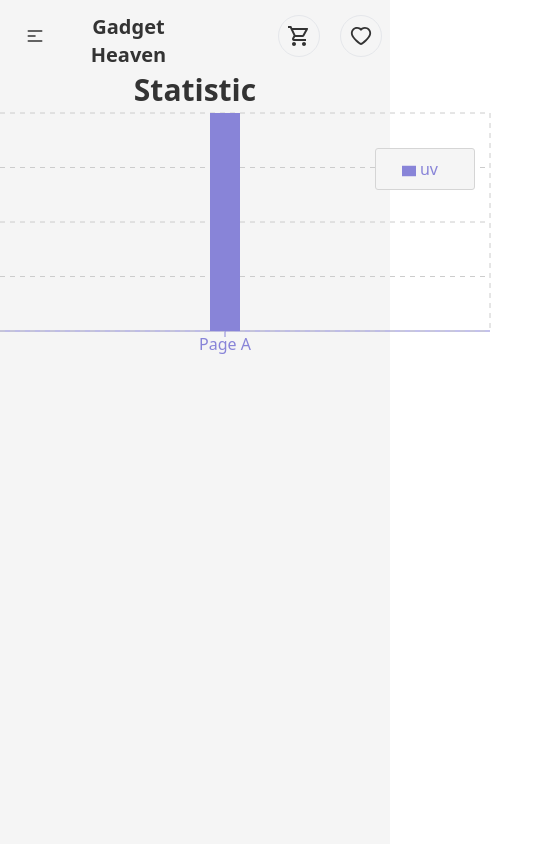
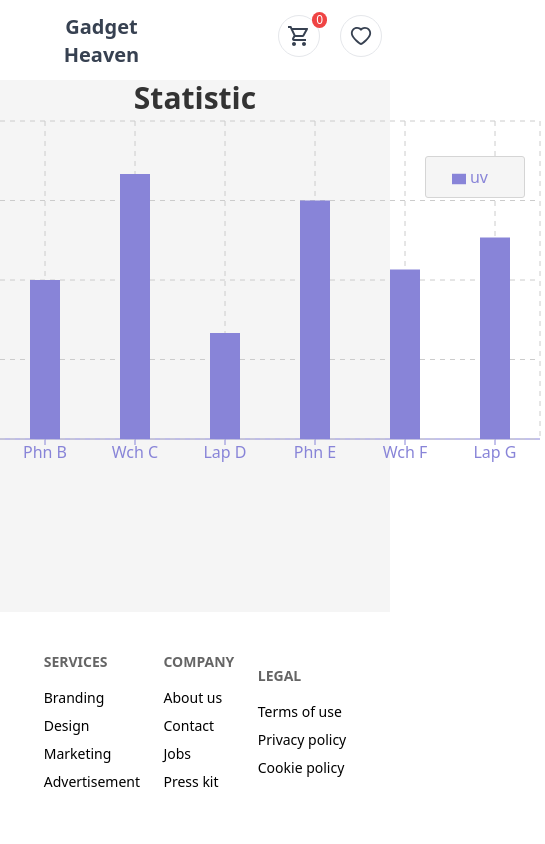
Before and after one commit to programming-hero-web-course-4/b10a8-gadget-heaven-MizanurRahman5, a React (Vite) app: page /statistic in a window 390 px wide. Shown: the top 844 px of the page, 545 px wide, since content can reach past the window. Built offline with nearby package versions, Linux system fonts and the light colour scheme.

Commit message:
statistic component done

```diff
--- a/src/Layouts/MainLayout.jsx
+++ b/src/Layouts/MainLayout.jsx
@@ -12,7 +12,7 @@ const MainLayout = () => {
             {/* navbar */}
             <Navbar></Navbar>
             {/* dynamic */}
-            <div className='min-h-screen'>
+            <div className='min-h-[500px]'>
                 <Outlet/>
             </div>
             {/* footer */}
--- a/src/Pages/Dashboard.jsx
+++ b/src/Pages/Dashboard.jsx
@@ -7,7 +7,7 @@ const Dashboard = () => {
 
     return (
         <div>
-            <div className='bg-purple-700 py-2 flex text-white flex-col items-center justify-center gap-2'>
+            <div className='bg-purple-700 py-2 mt-20 flex text-white flex-col items-center justify-center gap-2'>
                 <h1 className='text-3xl font-bold'>Dashboard</h1>
                 <p className='max-w-[750px] text-center'>
                     Explore the latest gadgets that will take your experience to the next level. From smart devices to the coolest accessories, we have it all!
--- a/src/Pages/Home.jsx
+++ b/src/Pages/Home.jsx
@@ -10,7 +10,7 @@ const Home = () => {
   return (
     <div>
       <Banner/>
-      <div className="md:w-[1280px] mx-auto flex mt-[500px]">
+      <div className="md:w-[1280px] mx-auto md:flex mt-[400px]">
         <CategoryBtn category={category}/>
         <ProductsCard/>
         <Outlet></Outlet>
--- a/src/Pages/Statistic.jsx
+++ b/src/Pages/Statistic.jsx
@@ -1,12 +1,22 @@
 import React from 'react';
 import { BarChart, Bar, XAxis, YAxis, Tooltip, Legend, CartesianGrid } from 'recharts';
-const data = [{name: 'Page A', uv: 400, pv: 2400, amt: 2400}];
+const data = [
+    { name: 'Lap A', uv: 400, pv: 2400, amt: 2400 },
+    { name: 'Phn B', uv: 300, pv: 2200, amt: 2100 },
+    { name: 'Wch C', uv: 500, pv: 2600, amt: 2800 },
+    { name: 'Lap D', uv: 200, pv: 2000, amt: 1900 },
+    { name: 'Phn E', uv: 450, pv: 2700, amt: 2600 },
+    { name: 'Wch F', uv: 320, pv: 2300, amt: 2400 },
+    { name: 'Lap G', uv: 380, pv: 2500, amt: 2500 }
+  ];
+
+
 
 const Statistic = () => {
     return (
-        <div className='flex flex-col items-center justify-center'>
+        <div className='flex mt-20 flex-col items-center justify-center'>
             <h1 className='text-3xl font-bold'>Statistic</h1>
-            <BarChart width={600} height={300} data={data}>
+            <BarChart width={700} height={400} data={data}>
     <XAxis dataKey="name" stroke="#8884d8" />
     <YAxis />
     <Tooltip wrapperStyle={{ width: 100, backgroundColor: '#ccc' }} />
@@ -14,7 +24,7 @@ const Statistic = () => {
     <CartesianGrid stroke="#ccc" strokeDasharray="5 5" />
     <Bar dataKey="uv" fill="#8884d8" barSize={30} />
   </BarChart>
-        </div>
+</div>
     );
 };
 
--- a/src/component/Banner.jsx
+++ b/src/component/Banner.jsx
@@ -5,8 +5,8 @@ import { Link } from "react-router-dom";
 const Banner = () => {
   return (
     <div>
-        <div className="hero  w-11/12 mx-auto rounded-3xl md:pb-64 bg-[#9538E2]">
-      <div className="hero-content text-center relative">
+        <div className="hero mt-2 w-11/12 mx-auto rounded-3xl md:pb-64 bg-[#9538E2]">
+      <div className="hero-content text-center relative pt-20">
         <div className="max-w-[1120px] text-white">
           <h1 className="text-5xl font-bold">
             Upgrade Your Tech Accessorize with Gadget Heaven Accessories
@@ -20,7 +20,7 @@ const Banner = () => {
             Shop Now
           </button></Link>
         </div>
-        <div className="absolute flex rounded-[40px] items-center border-2 justify-center top-72">
+        <div className="absolute flex rounded-[40px] items-center border-2 justify-center top-[360px]">
           <img className="w-full h-[500px] p-4 rounded-[40px]" src={bannerImg} alt="" />
         </div>
       </div>
--- a/src/component/Cart.jsx
+++ b/src/component/Cart.jsx
@@ -40,10 +40,11 @@ const Cart = () => {
         localStorage.removeItem("product");
         // Clear the cart in the state
         setCartProduct([]);
-        navigate('/'); // Redirect to home page
+        navigate('/');
     };
+    console.log(cartProduct)
 
-    // Function to sort products by price in descending order
+
     const handleSortByPrice = () => {
         const sortedProducts = [...cartProduct].sort((a, b) => b.price - a.price);
         setCartProduct(sortedProducts);
--- a/src/component/CategoryBtn.jsx
+++ b/src/component/CategoryBtn.jsx
@@ -3,10 +3,10 @@ import { NavLink } from "react-router-dom";
 
 const CategoryBtn = ({ category }) => {
   return (
-    <ul className="menu bg-white text-xl flex flex-col gap-4 w-56">
+    <ul className="menu rounded-xl bg-white mt-20 h-[400px] text-xl flex flex-col gap-4 p">
       {
         category.map(category => (
-            <NavLink className='p-2' to={`/category/${category.category}`} key={category.id}>{category.category}</NavLink>
+            <NavLink className='p-2 bg-gray-300 rounded-xl text-center' to={`/category/${category.category}`} key={category.id}>{category.category}</NavLink>
         ))
       }
     </ul>
--- a/src/component/Footer/Footer.jsx
+++ b/src/component/Footer/Footer.jsx
@@ -2,7 +2,8 @@ import React from "react";
 
 const Footer = () => {
   return (
-    <footer className="footer md:w-[1280px] mx-auto flex items-center justify-around text-black p-10">
+    <div className="bg-white mt-8">
+      <footer className="footer  md:w-[1280px] mx-auto flex items-center justify-around text-black p-10">
       <nav>
         <h6 className="footer-title">Services</h6>
         <a className="link link-hover">Branding</a>
@@ -24,6 +25,7 @@ const Footer = () => {
         <a className="link link-hover">Cookie policy</a>
       </nav>
     </footer>
+    </div>
   );
 };
 
--- a/src/component/Navbar/Navbar.jsx
+++ b/src/component/Navbar/Navbar.jsx
@@ -1,58 +1,58 @@
-import React from "react";
-import { Link, NavLink } from "react-router-dom";
+import React, { useEffect, useState } from "react";
+import { Link, NavLink, useLocation } from "react-router-dom";
 import { MdOutlineShoppingCart } from "react-icons/md";
 import { AiOutlineHeart } from "react-icons/ai";
-
+import { getAllProducts } from '../../utility/index';
 
 const Navbar = () => {
+  const [cartCount, setCartCount] = useState(0);
+  const location = useLocation();
 
-    const link = <>
+  useEffect(() => {
+    const fetchProducts = async () => {
+      try {
+        const products = await getAllProducts();
+        setCartCount(products.length);
+      } catch (error) {
+        console.error("Error fetching products:", error);
+      }
+    };
+    fetchProducts();
+  }, []);
 
+  // Check if the current route is the home page
+  const isHomePage = location.pathname === "/";
 
-    <li><NavLink to='/'>Home</NavLink></li>
-    <li><NavLink to='/statistic'>Statistic</NavLink></li>
-    <li><NavLink to='/dashboard'>Dashboard</NavLink></li>
+  const link = (
+    <>
+      <li><NavLink to='/' className={`${isHomePage ? 'text-white' : 'text-gray-700'}`}>Home</NavLink></li>
+      <li><NavLink to='/statistic' className={`${isHomePage ? 'text-white' : 'text-gray-700'}`}>Statistic</NavLink></li>
+      <li><NavLink to='/dashboard' className={`${isHomePage ? 'text-white' : 'text-gray-700'}`}>Dashboard</NavLink></li>
+    </>
+  );
 
-    </>
   return (
-    <div className="navbar md:w-[1280px] py-3 mx-auto bg-transparent">
-      <div className="navbar-start">
-        <div className="dropdown">
-          <div tabIndex={0} role="button" className="btn btn-ghost lg:hidden">
-            <svg
-              xmlns="http://www.w3.org/2000/svg"
-              className="h-5 w-5"
-              fill="none"
-              viewBox="0 0 24 24"
-              stroke="currentColor"
-            >
-              <path
-                strokeLinecap="round"
-                strokeLinejoin="round"
-                strokeWidth="2"
-                d="M4 6h16M4 12h8m-8 6h16"
-              />
-            </svg>
-          </div>
-          <ul
-            tabIndex={0}
-            className="menu menu-sm dropdown-content bg-base-100 rounded-box z-[1] mt-3 w-52 p-2 shadow"
-          >
+    <div className={`fixed top-0 w-full z-50 transition-colors duration-300 ${isHomePage ? 'bg-transparent' : 'bg-white'}`}>
+      <div className="navbar md:w-[1280px] py-3 mx-auto">
+        <div className="navbar-start">
+          <Link to='/'><button className={`btn btn-ghost text-xl ${isHomePage ? 'text-white' : 'text-gray-700'}`}>Gadget Heaven</button></Link>
+        </div>
+        <div className="navbar-center hidden lg:flex">
+          <ul className="menu menu-horizontal px-1">
             {link}
           </ul>
         </div>
-        <Link to='/'><button className="btn btn-ghost text-xl">Gadget Heaven</button></Link>
-      </div>
-      <div className="navbar-center hidden lg:flex">
-        <ul className="menu menu-horizontal px-1">
-          {link}
-        </ul>
-      </div>
-      <div className="navbar-end flex items-center justify-end gap-5">
-        <button className="  text-2xl border p-2 rounded-full"><MdOutlineShoppingCart /></button>
-        <button className="  text-2xl border p-2 rounded-full"><AiOutlineHeart /></button>
-
-
+        <div className="navbar-end flex items-center gap-5">
+          <Link to='/dashboard/cart'>
+            <button className="relative text-2xl border p-2 rounded-full">
+              <MdOutlineShoppingCart className={`${isHomePage ? 'text-white' : 'text-gray-700'}`} />
+              {cartCount >= 0 && (
+                <span className="absolute -top-1 -right-2 text-xs bg-red-500 text-white rounded-full px-1">{cartCount}</span>
+              )}
+            </button>
+          </Link>
+          <button className={`text-2xl border p-2 rounded-full ${isHomePage ? 'text-white' : 'text-gray-700'}`}><AiOutlineHeart /></button>
+        </div>
       </div>
     </div>
   );
--- a/src/component/Product.jsx
+++ b/src/component/Product.jsx
@@ -14,7 +14,7 @@ const Product = ({ product }) => {
             <h2 className="card-title">{product_title}</h2>
             <p>Price : {price}$</p>
             <div className="">
-              <Link to={`/product/${product_id}`}><button className="btn btn-primary">View details</button></Link>
+              <Link to={`/product/${product_id}`}><button className="btn hover:bg-purple-600 rounded-3xl hover:text-white border-purple-700">View details</button></Link>
             </div>
           </div>
         </div>
--- a/src/component/ProductDetails.jsx
+++ b/src/component/ProductDetails.jsx
@@ -41,7 +41,8 @@ const ProductDetails = () => {
   };
 
   return (
-    <div className="bg-purple-700 relative pb-64 flex text-white flex-col items-center justify-center gap-2">
+    <div className="min-h-[600px]">
+      <div className="bg-purple-700 mt-20 pb-64 relative  flex text-white flex-col items-center justify-center gap-2">
       <h1 className="text-3xl font-bold">Product Details</h1>
       <p className="max-w-[750px] text-center">
         Explore the latest gadgets that will take your experience to the next
@@ -85,6 +86,7 @@ const ProductDetails = () => {
         </div>
       </div>
     </div>
+    </div>
   );
 };
 
--- a/src/component/Products.jsx
+++ b/src/component/Products.jsx
@@ -23,8 +23,8 @@ const Products = () => {
     }, [category, data]);
 
     return (
-        <div>
-            <div className='text-3xl mb-4'>Explore Cutting-Edge Gadgets</div>
+        <div className='ml-5'>
+            <div className='text-4xl font-bold mb-10'>Explore Cutting-Edge Gadgets</div>
             {products.length > 0 ? (
                 <div className='grid md:grid-cols-3 ml-2 gap-3'>
                     {products.map((product) => (
```
